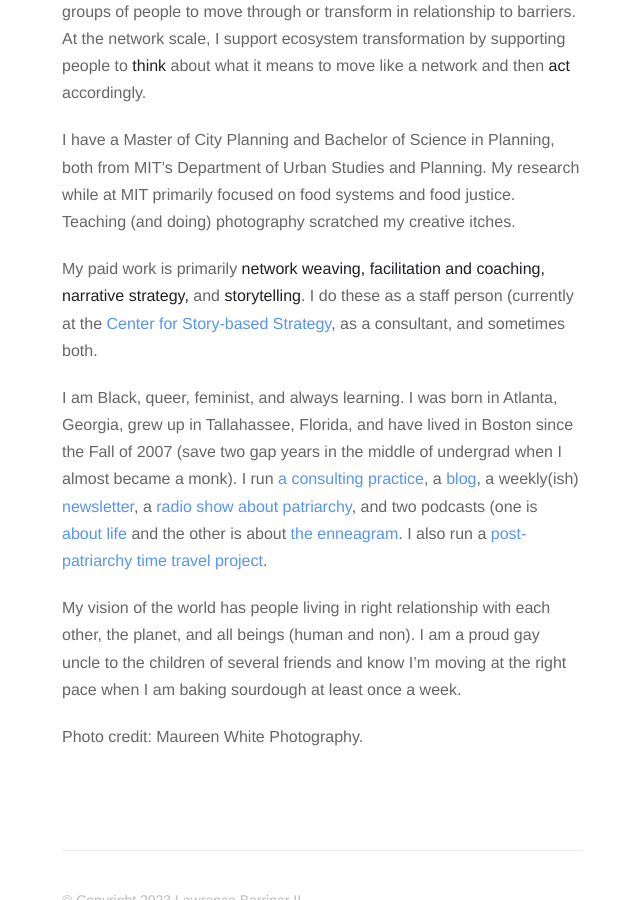
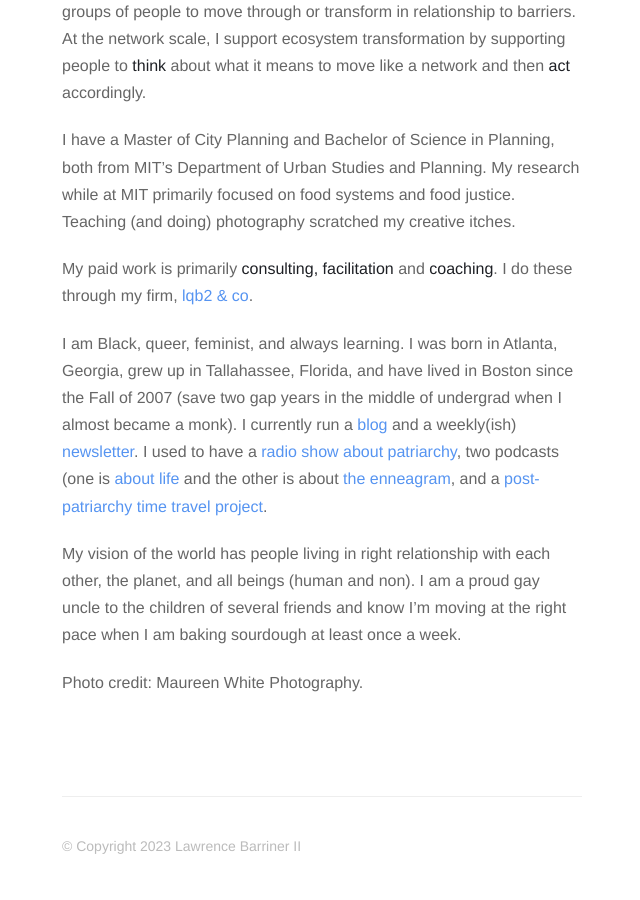
Before and after one commit to lqb2/lawrencebarrinerii, a Jekyll site: the page built from about.md, in a window 1280 px wide and 900 px high, scrolled down 1013 px. Shown: the whole window, without its empty margins (318-958 px from the left). Built offline with Jekyll 4.4.1, drawn with Linux system fonts in a browser that asks for light colours; nearby versions of some CDN libraries.

Commit message:
updating bio

```diff
--- a/about.md
+++ b/about.md
@@ -15,9 +15,9 @@ At the scale of the individual, I support transformation through 1on1 **coaching
 
 I have a Master of City Planning and Bachelor of Science in Planning, both from MIT's Department of Urban Studies and Planning. My research while at MIT primarily focused on food systems and food justice. Teaching (and doing) photography scratched my creative itches.
 
-My paid work is primarily **network weaving, facilitation and coaching, narrative strategy,** and **storytelling**. I do these as a staff person (currently at the [Center for Story-based Strategy](https://www.storybasedstrategy.org/){:target="_blank"}, as a consultant, and sometimes both.
+My paid work is primarily **consulting, facilitation** and **coaching**. I do these through my firm, [lqb2 & co](http://lqb2.co/){:target="_blank"}.
 
-I am Black, queer, feminist, and always learning. I was born in Atlanta, Georgia, grew up in Tallahassee, Florida, and have lived in Boston since the Fall of 2007 (save two gap years in the middle of undergrad when I almost became a monk). I run [a consulting practice](http://lqb2.co/){:target="_blank"}, a [blog](http://lqb2.co/blog/){:target="_blank"}, a weekly(ish) [newsletter](https://lqb2weekly.substack.com/){:target="_blank"}, a [radio show about patriarchy](https://postpatriarchalradio.tumblr.com/){:target="_blank"}, and two podcasts (one is [about life](https://www.liferadiopodcast.com/){:target="_blank"} and the other is about [the enneagram](https://intersectionalenneagram.tumblr.com/){:target="_blank"}. I also run a [post-patriarchy time travel project](https://infinitegrowth.rocks/vision/post-patriarchy-futures/){:target="_blank"}.
+I am Black, queer, feminist, and always learning. I was born in Atlanta, Georgia, grew up in Tallahassee, Florida, and have lived in Boston since the Fall of 2007 (save two gap years in the middle of undergrad when I almost became a monk). I currently run a [blog](http://lqb2.co/blog/){:target="_blank"} and a weekly(ish) [newsletter](https://lqb2weekly.substack.com/){:target="_blank"}. I used to have a [radio show about patriarchy](https://postpatriarchalradio.tumblr.com/){:target="_blank"}, two podcasts (one is [about life](https://www.liferadiopodcast.com/){:target="_blank"} and the other is about [the enneagram](https://intersectionalenneagram.tumblr.com/){:target="_blank"}, and a [post-patriarchy time travel project](https://infinitegrowth.rocks/vision/post-patriarchy-futures/){:target="_blank"}.
 
 My vision of the world has people living in right relationship with each other, the planet, and all beings (human and non). I am a proud gay uncle to the children of several friends and know I’m moving at the right pace when I am baking sourdough at least once a week.
 
```
